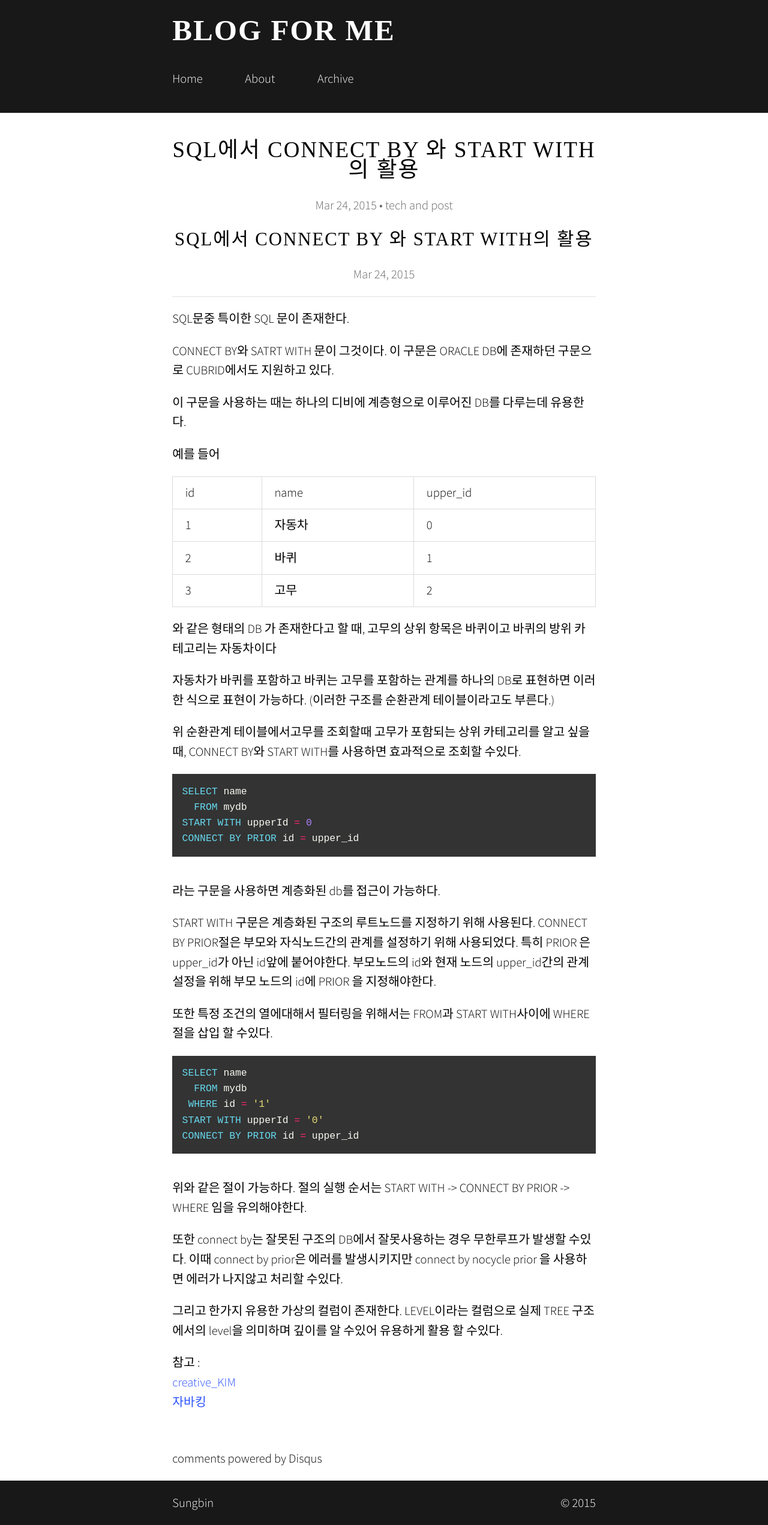
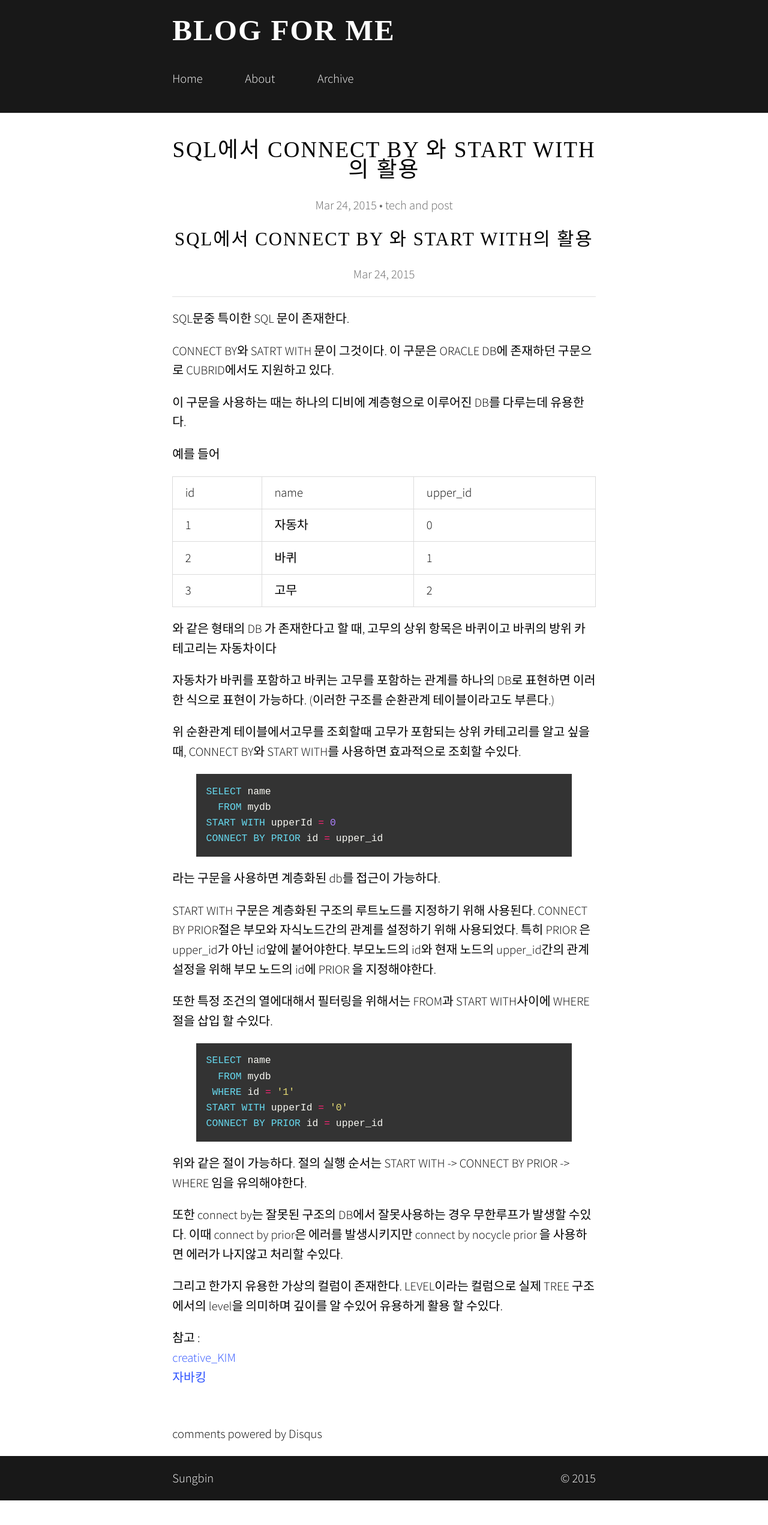
Before and after one commit to sungbine/sungbine.github.io, a Jekyll site: the page built from _posts/2015-03-24-connect_by_and_start_with.markdown, in a window 1280 px wide. Shown: the whole page at 60% size. Built offline with Jekyll 4.4.1, drawn with Linux system fonts in a browser that asks for light colours; nearby versions of some CDN libraries; some web fonts are replaced; comment, search, counter and statistics services are not loaded; after the commit the page ends 2501 px from its top, so only the background shows below that.

Commit message:
Update 2015-03-24-connect_by_and_start_with.markdown

````diff
--- a/_posts/2015-03-24-connect_by_and_start_with.markdown
+++ b/_posts/2015-03-24-connect_by_and_start_with.markdown
@@ -23,12 +23,12 @@ CONNECT BY와 SATRT WITH 문이 그것이다. 이 구문은 ORACLE DB에 존재
 자동차가 바퀴를 포함하고 바퀴는 고무를 포함하는 관계를 하나의 DB로 표현하면 이러한 식으로 표현이 가능하다. (이러한 구조를 순환관계 테이블이라고도 부른다.)
 
 위 순환관계 테이블에서고무를 조회할때 고무가 포함되는 상위 카테고리를 알고 싶을때, CONNECT BY와 START WITH를 사용하면 효과적으로 조회할 수있다.<br/>
-```sql
+{% highlight sql %}
 SELECT name
   FROM mydb
 START WITH upperId = 0
 CONNECT BY PRIOR id = upper_id
-```
+{% endhighlight %}
 라는 구문을 사용하면 계층화된 db를 접근이 가능하다.
 
 START WITH 구문은 계층화된 구조의 루트노드를 지정하기 위해 사용된다.
@@ -36,13 +36,13 @@ CONNECT BY PRIOR절은 부모와 자식노드간의 관계를 설정하기 위
 
 또한 특정 조건의 열에대해서 필터링을 위해서는 FROM과 START WITH사이에 WHERE 절을 삽입 할 수있다.
 <br/>
-```sql
+{% highlight sql %}
 SELECT name
   FROM mydb
  WHERE id = '1'
 START WITH upperId = '0'
 CONNECT BY PRIOR id = upper_id
-```
+{% endhighlight %}
 
 위와 같은 절이 가능하다. 절의 실행 순서는 START WITH -> CONNECT BY PRIOR -> WHERE 임을 유의해야한다.
 
````
